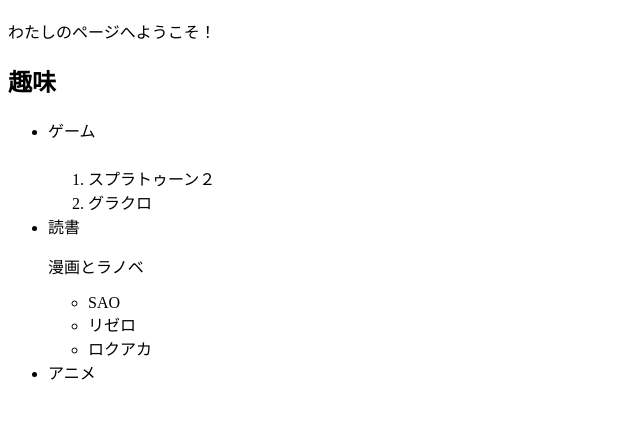
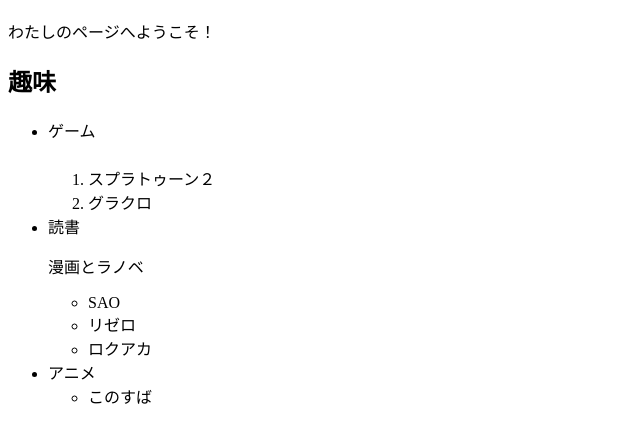
Before and after one commit to simoda-TCJ/test.site, a plain HTML site: page index.html in a window 1280 px wide. Shown: the part 70-512 px from the top of the page, without its empty margins (0-640 px from the left). Drawn offline with Linux system fonts and the light colour scheme.

Commit message:
アニメの追加

```diff
--- a/index.html
+++ b/index.html
@@ -22,6 +22,10 @@
     </ul>
 
     <li>アニメ</li>
+    <ul>
+        <li>このすば</li>
+    </ul>
+
 </ul>
 </body>
 </html>
```
